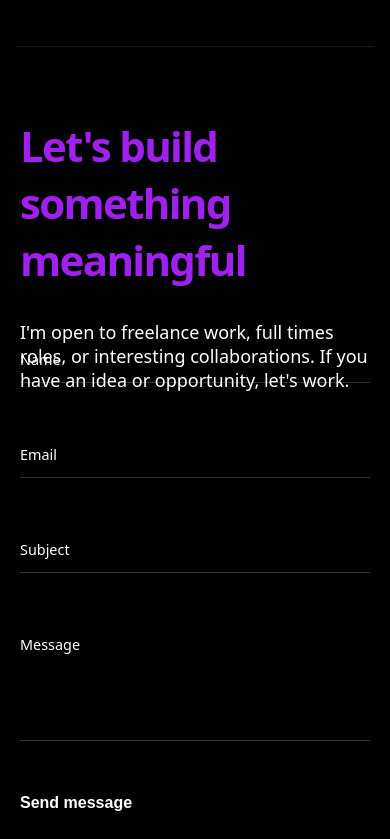
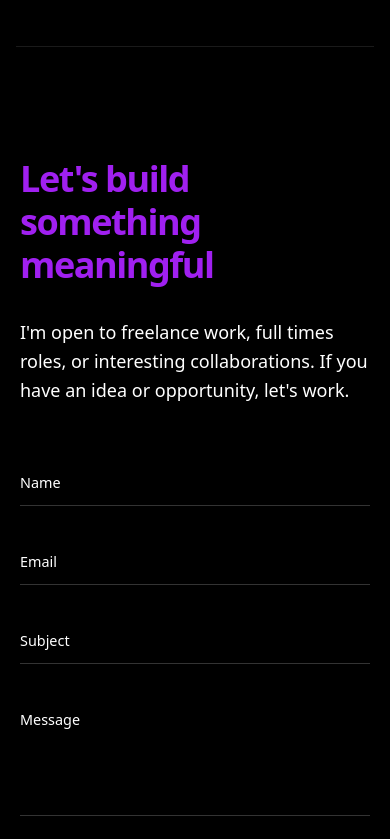
Before and after one commit to Karthik-Sujith/Karthik-, a React (Vite) app: page / in a window 390 px wide. Shown: the part 4265-5104 px from the top of the page. Built offline with nearby package versions, Linux system fonts and the light colour scheme.

Commit message:
Fix: Contact section mobile overlapping issue fixed

```diff
--- a/src/components/main/contact/Contact.css
+++ b/src/components/main/contact/Contact.css
@@ -21,16 +21,18 @@
 
 /* UPDATED */
 .contact-copy h2 {
-  font-size: 50px; /* was 3.6rem (57.6px) */
+  font-size: 50px;
   font-weight: 800;
   letter-spacing: -0.04em;
   margin-bottom: 32px;
   color: #a020f0;
+  line-height: 1.1;              /* ✅ FIXED */
+  word-break: break-word;        /* ✅ FIXED */
 }
 
 /* UPDATED */
 .contact-copy p {
-  font-size: 18px; /* was 1.05rem (16.8px) */
+  font-size: 18px;
   color:white;
   max-width:420px;
   margin-bottom: 60px;
@@ -131,25 +133,49 @@
   fill:green;
 }
 
+/* ================= MOBILE FIX ================= */
+
+/* SMALL DEVICES */
 @media (max-width: 600px) {
   .contact-wrapper {
     padding:0 20px;
   }
 
   .contact-copy h2 {
-    font-size:40px;
+    font-size:36px;
+    line-height: 1.2;
   }
 
   .contact-copy p {
-    font-size:16px;
+    font-size:15px;
+    line-height: 1.6;
   }
 
   .contact-split {
-    padding-top: 0;
+    padding-top: 40px;
+  }
+
+  /* ❌ REMOVED BAD NEGATIVE MARGIN */
+}
+
+/* TABLETS + MOBILE */
+@media (max-width: 768px) {
+  .contact-wrapper {
+    grid-template-columns: 1fr;
+    gap:30px; /* slightly reduced for better spacing */
+  }
+
+  .contact-copy p {
+    margin-bottom: 24px;
+    font-size: 15px;
+  }
+
+  .contact-copy h2 {
+    font-size: 36px !important;
   }
 
   .contact-form {
-    margin-top:-120px;
+    gap: 32px; /* improved spacing */
   }
 
   .contact-form button {
@@ -157,26 +183,7 @@
   }
 }
 
-@media (max-width: 768px) {
-  .contact-wrapper {
-    grid-template-columns: 1fr;
-    gap:40px;
-  }
-
-  .contact-copy p {
-    margin-bottom: 24px;
-    font-size: 16px;
-  }
-
-  .contact-copy h2 {
-    font-size: 42px !important;
-  }
-
-  .contact-form button {
-    margin-top: 0px;
-  }
-}
-
+/* MEDIUM SCREENS */
 @media (max-width: 1024px) {
   .contact-copy h2 {
     font-size: 50px;
```
